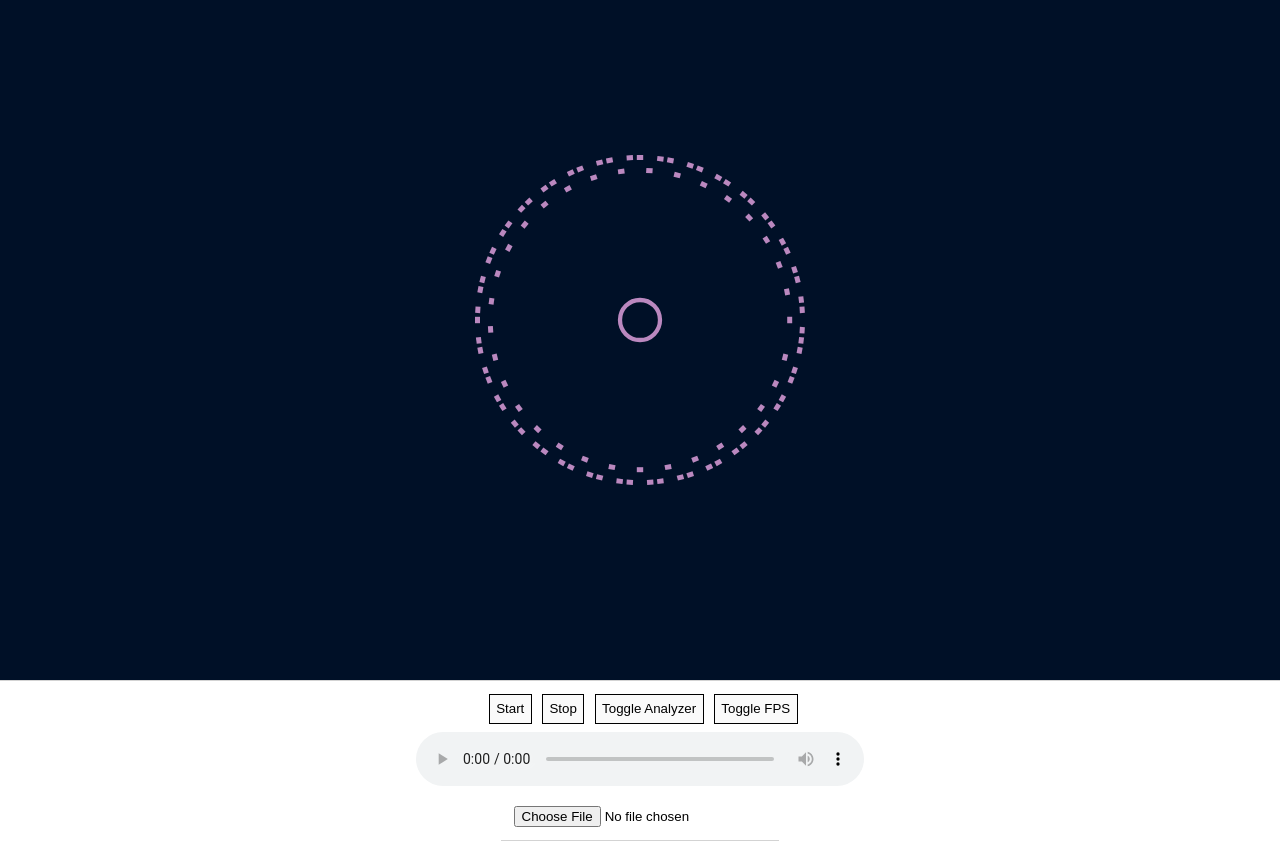
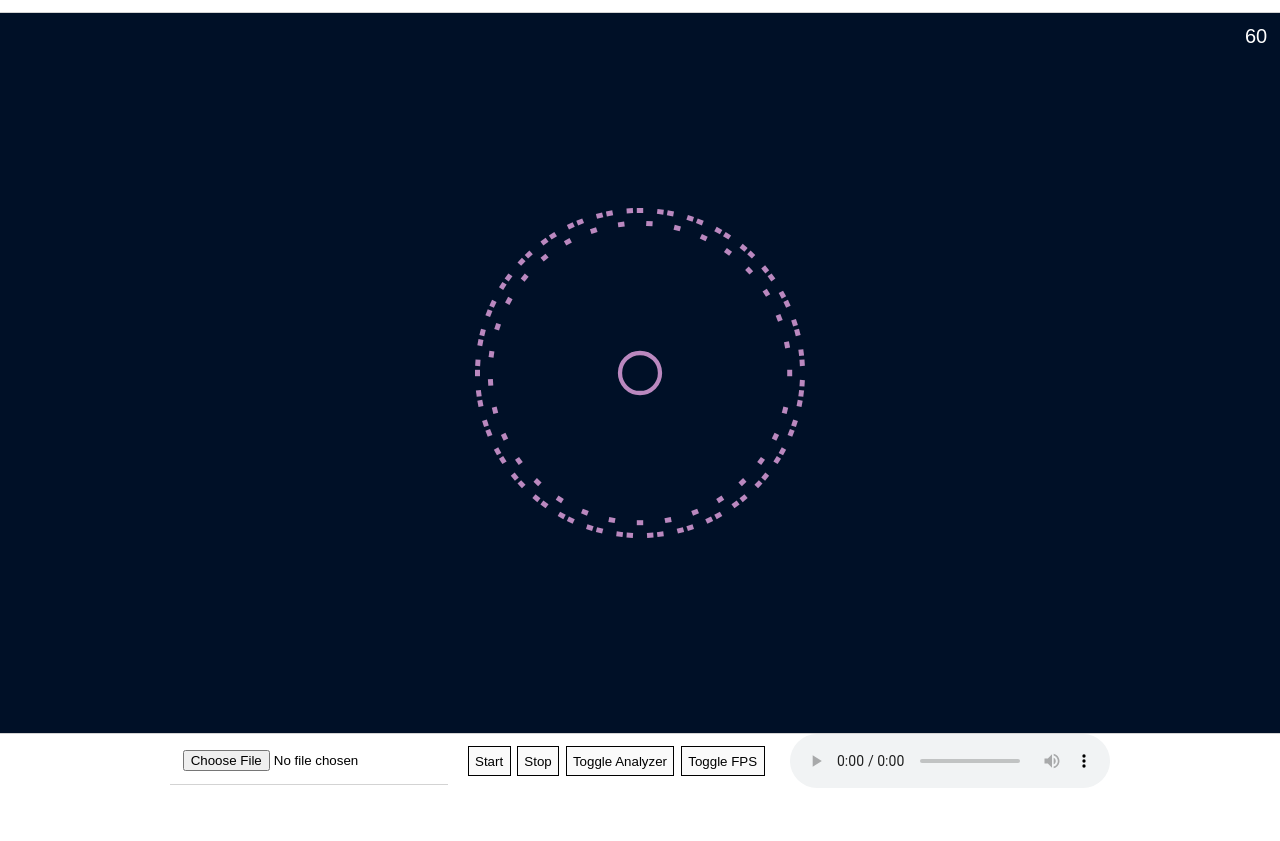
Before and after one commit to AndreiTelteu/visualizer-create, a plain HTML site: page index.html in a window 1280 px wide. After the commit the page ends 800 px from the top, so only its background shows below. Drawn offline with Linux system fonts and the light colour scheme.

Commit message:
Made style consistent between chrome and firefox

```diff
--- a/index.css
+++ b/index.css
@@ -20,18 +20,12 @@ canvas {
 
 #footer {
 	display: flex;
-	flex-flow: column nowrap;
+	flex-flow: row nowrap;
 
 	justify-content: center;
 	align-items: center;
 
-	width: 35%;
-	margin-top: 1vw;
-}
-
-audio {
 	width: 100%;
-	margin: 1vh;
 }
 
 button {
@@ -46,7 +40,13 @@ button:hover {
 	cursor: pointer;
 }
 
+audio {
+	margin-left: 2vw;
+	width: 25%;
+}
+
 #file-selector {
+	margin-right: 1vw;
 	padding: 1vw;
 	border-bottom: 1px solid lightgray;
 }
--- a/index.html
+++ b/index.html
@@ -12,14 +12,12 @@
 	<canvas id="canvas" width="1280" height="720"></canvas>
 
 	<div id="footer">
-		<div id="controls">
-			<button onclick="vis.start()">Start</button>
-			<button onclick="vis.stop()">Stop</button>
-			<button onclick="vis.toggleAnalyzer()">Toggle Analyzer</button>
-			<button onclick="vis.toggleFps()">Toggle FPS</button>
-		</div>
+		<input id="file-selector" type="file" accept="audio/*" />
+		<button onclick="vis.start()">Start</button>
+		<button onclick="vis.stop()">Stop</button>
+		<button onclick="vis.toggleAnalyzer()">Toggle Analyzer</button>
+		<button onclick="vis.toggleFps()">Toggle FPS</button>
 		<audio id="aud" controls></audio>
-		<input id="file-selector" type="file" accept="audio/*" />
 	</div>
 
 	<script type="module" src="js/index.js"></script>
```
